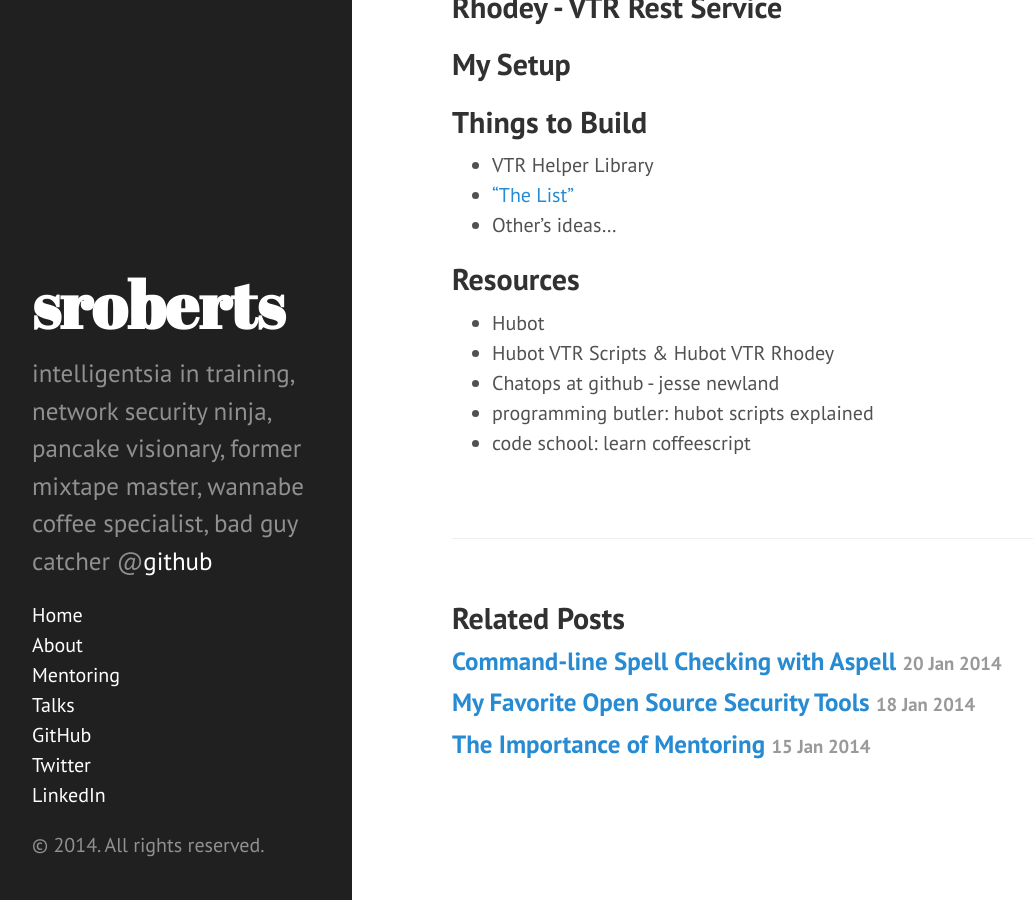
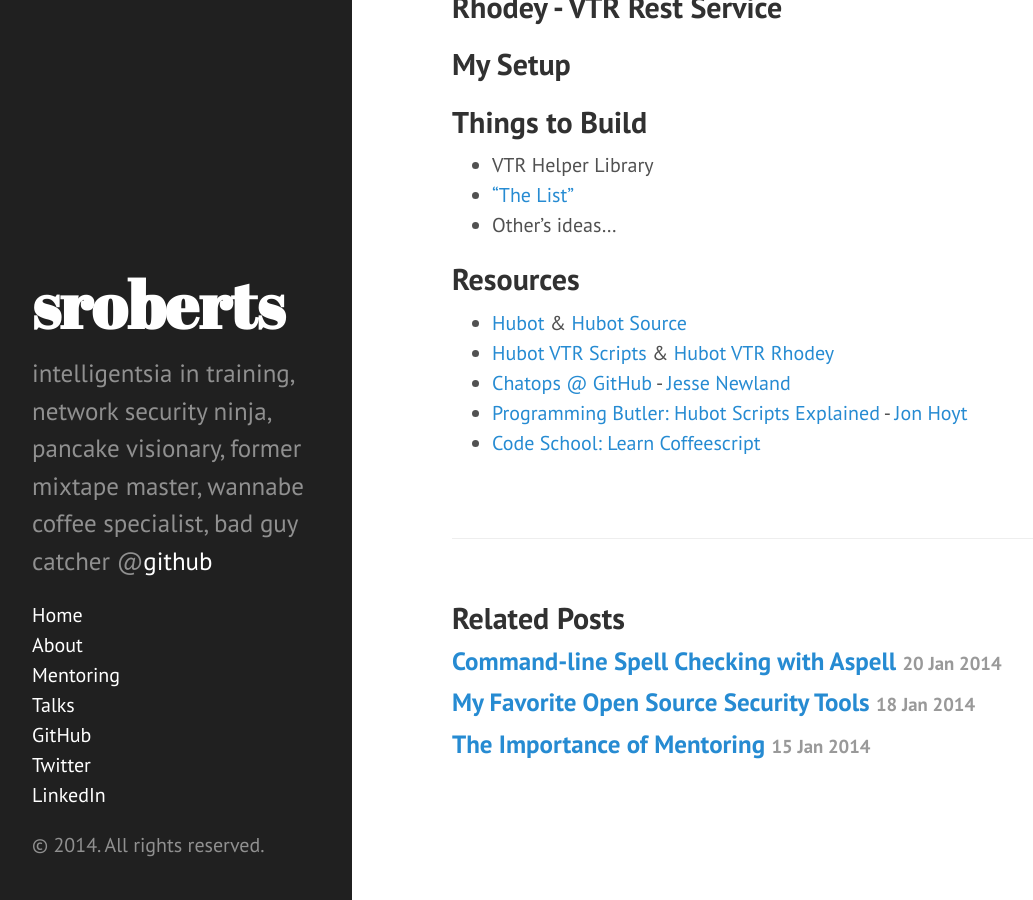
Before and after one commit to sroberts/sroberts.github.io, a Jekyll site: the page built from _posts/2014-01-31-using-robots-to-fight-bad-guys.md, in a window 1280 px wide and 900 px high, scrolled down 1467 px. Shown: the whole window, without its empty margins (8-1041 px from the left). Built offline with Jekyll 4.4.1, drawn with Linux system fonts in a browser that asks for light colours; Markdown is read by kramdown in place of the engine named in the settings.

Commit message:
added resources links

```diff
--- a/_posts/2014-01-31-using-robots-to-fight-bad-guys.md
+++ b/_posts/2014-01-31-using-robots-to-fight-bad-guys.md
@@ -59,8 +59,8 @@
 * Other's ideas...
 
 ## Resources
-* Hubot
-* Hubot VTR Scripts & Hubot VTR Rhodey
-* Chatops at github - jesse newland
-* programming butler: hubot scripts explained
-* code school: learn coffeescript
+* [Hubot](http://hubot.github.com) & [Hubot Source](https://github.com/github/hubot)
+* [Hubot VTR Scripts](https://github.com/sroberts/hubot-vtr-scripts) & [Hubot VTR Rhodey](https://github.com/sroberts/hubot-vtr-rhodey)
+* [Chatops @ GitHub](www.youtube.com/watch?v=NST3u-GjjFw) - [Jesse Newland](https://twitter.com/jnewland)
+* [Programming Butler: Hubot Scripts Explained](theprogrammingbutler.com/blog/archives/2011/10/28/hubot-scripts-explained/) - [Jon Hoyt](https://twitter.com/jonmagic)
+* [Code School: Learn Coffeescript](https://www.codeschool.com/courses/coffeescript)
```
